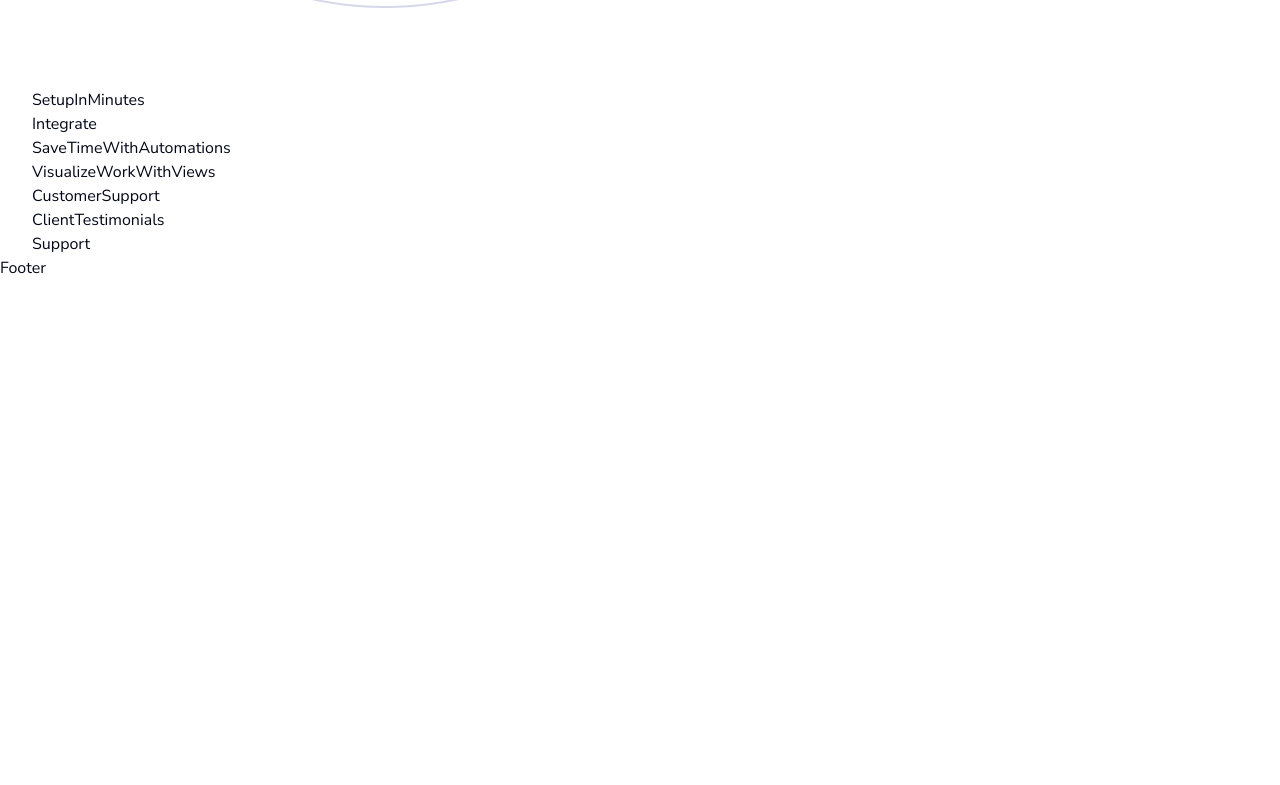
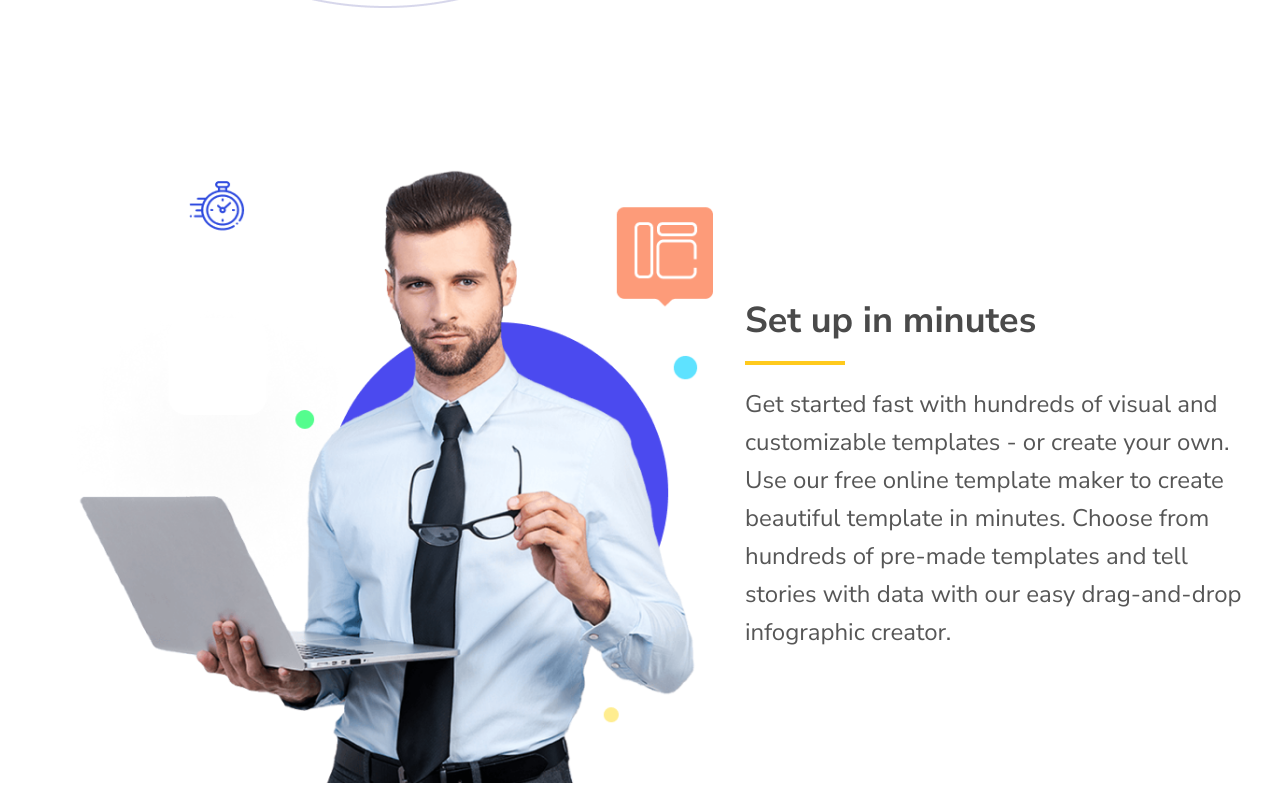
Before and after one commit to weiwei2694/teamflow, a Next.js app: page / in a window 1280 px wide. Shown: the part 2577-3362 px from the top of the page. Before the commit the page ends 2857 px from the top, so only its background shows below. Built offline with nearby package versions, Linux system fonts and the light colour scheme.

Commit message:
feat: SetupInMinutes

```diff
--- a/src/components/sharing/SetupInMinutes.tsx
+++ b/src/components/sharing/SetupInMinutes.tsx
@@ -1,8 +1,27 @@
 import React from 'react'
+import SubHeading from '../sub-component/SubHeading'
+import Line from '../sub-component/Line'
+import Paragraph from '../sub-component/Paragraph'
+import Image from 'next/image'
 
 const SetupInMinutes = () => {
   return (
-    <div>SetupInMinutes</div>
+    <div className="py-10 lg:py-20 section__padding">
+      <div className="flex flex-col lg:flex-row gap-8">
+        <div>
+          <Image src="/assets/setup-in-minutes.png" alt="Setup In Minutes" width={681} height={658} className="object-contain" />
+        </div>
+        <div className="flex-1 flex justify-end items-center">
+          <div className="flex flex-col gap-y-3 sm:gap-y-5">
+            <SubHeading title="Set up in minutes" />
+            <Line color="bg-yellow-100" />
+            <Paragraph content="Get started fast with hundreds of visual and customizable templates - or create your own. Use our free online template maker to create beautiful template in minutes.
+Choose from hundreds of pre-made templates and tell stories with data
+ with our easy drag-and-drop infographic creator." />
+          </div>
+        </div>
+      </div>
+    </div>
   )
 }
 
```
